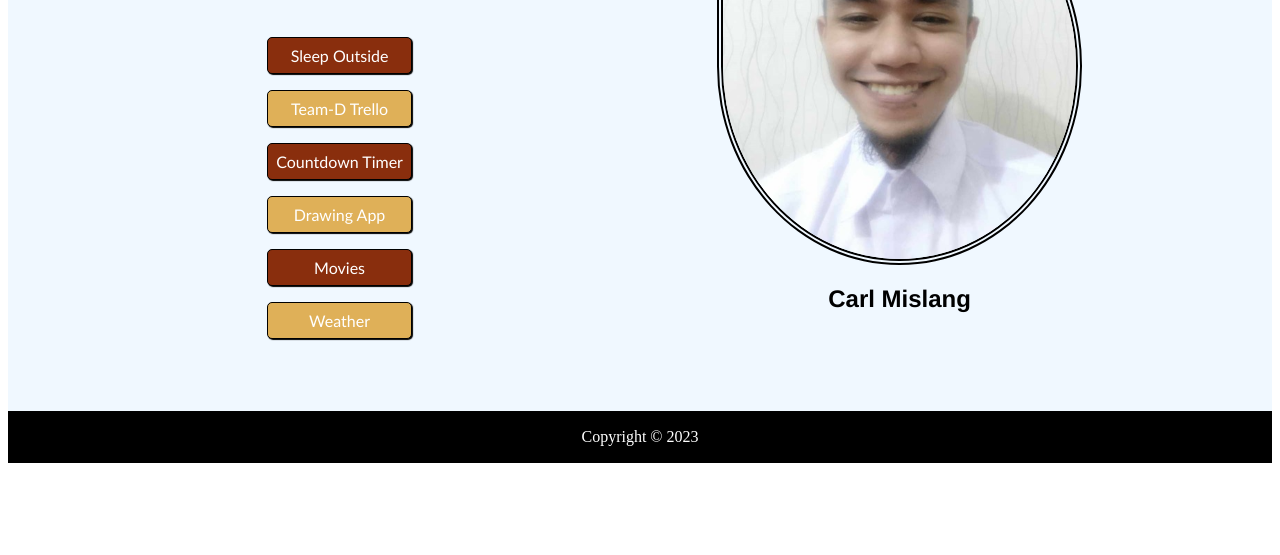
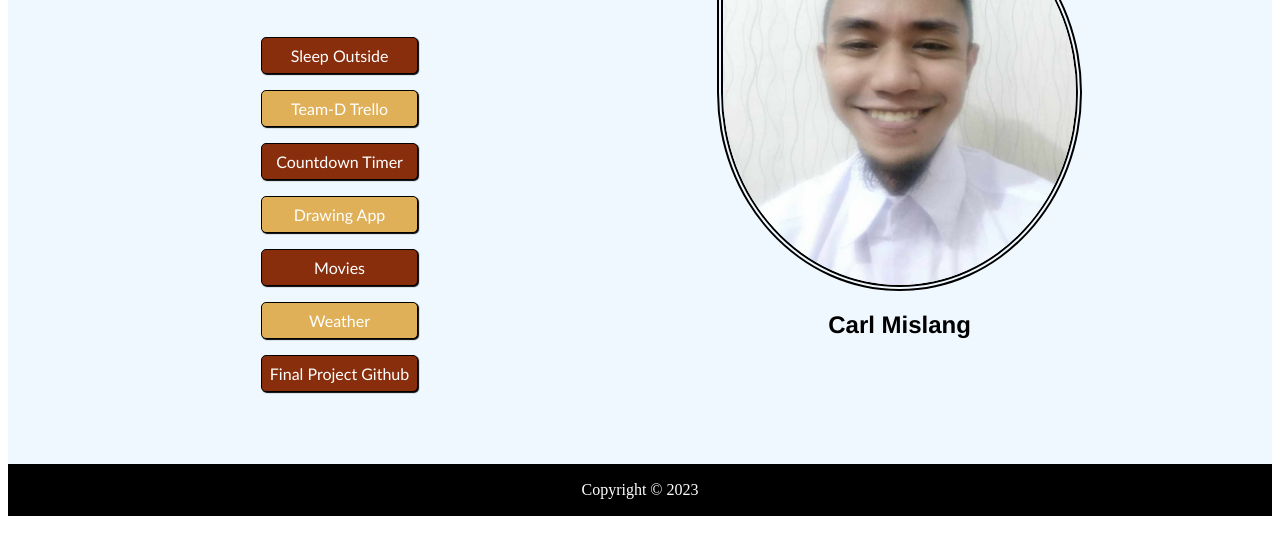
Before and after one commit to mislangc/cm-wdd330-final-project, a plain HTML site: page index.html in a window 1280 px wide. Shown: the part 219-774 px from the top of the page. Drawn offline with Linux system fonts and the light colour scheme.

Commit message:
added github link for final project

```diff
--- a/index.html
+++ b/index.html
@@ -25,6 +25,7 @@
                 <a href="drawing-app/">Drawing App</a>
                 <a href="movies/index.html">Movies</a>
                 <a href="weather-app/index.html">Weather</a>
+                <a href="https://github.com/mislangc/cm-wdd330-final-project">Final Project Github</a>
             </div>
         </div>
         <div id="profile-picture">
```
